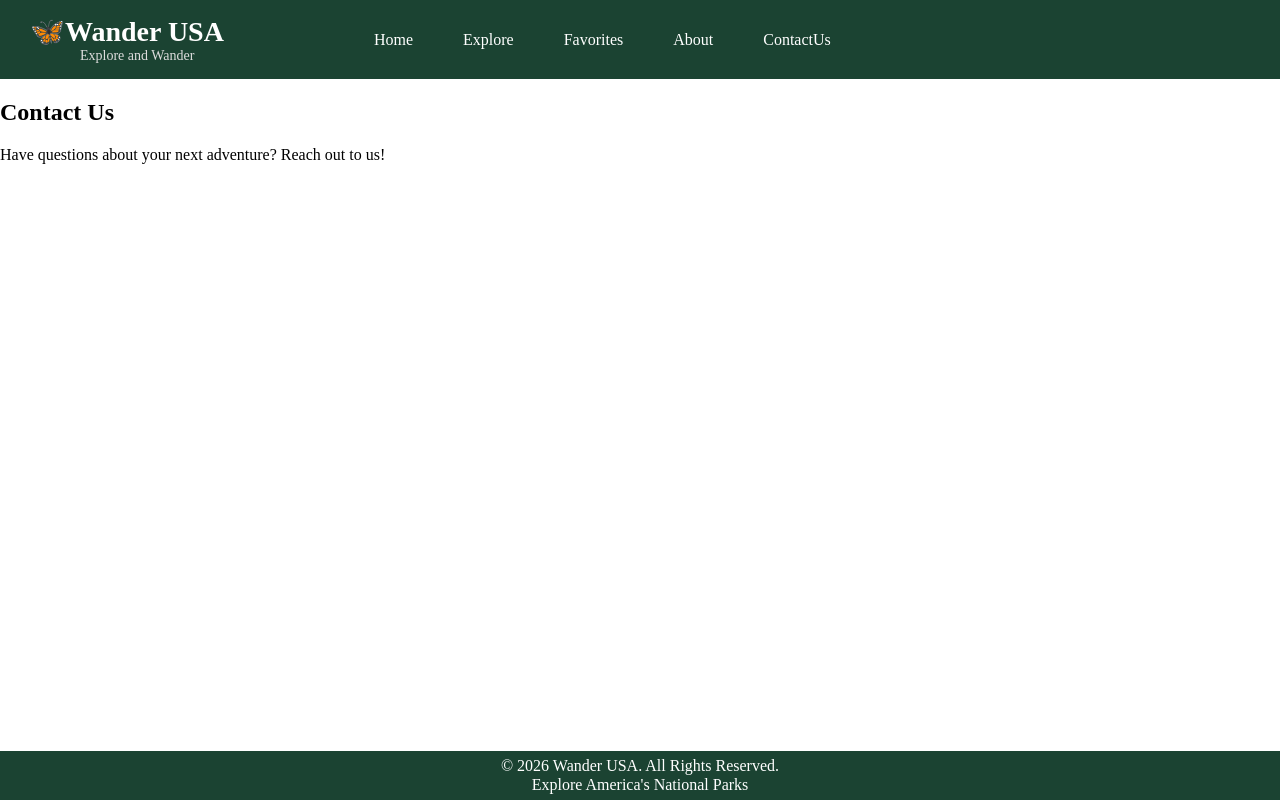
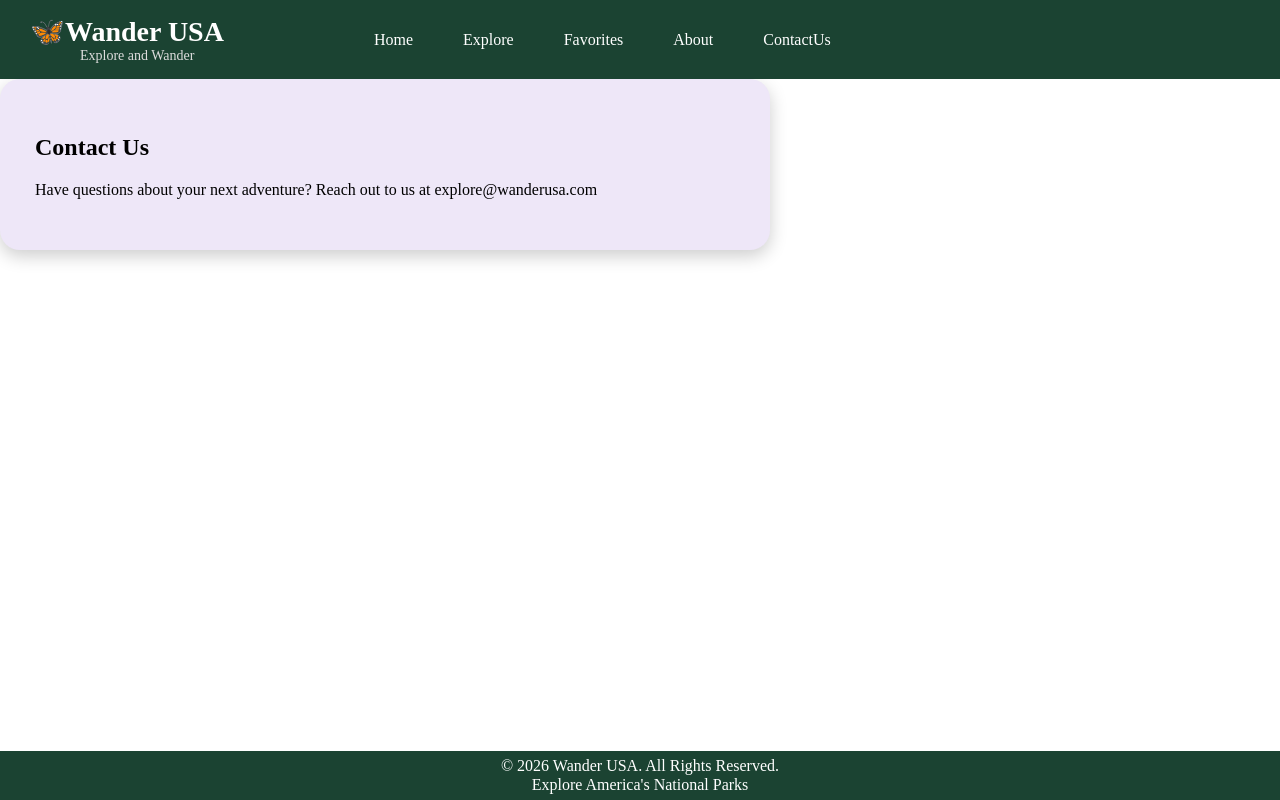
Before and after one commit to nsanthipriya999-wq/SBA-320H, a React (Vite) app: page /contactus in a window 1280 px wide. Built offline with nearby package versions, Linux system fonts and the light colour scheme; no server answers.

Commit message:
contact us

```diff
--- a/src/App.css
+++ b/src/App.css
@@ -277,7 +277,7 @@ background-color: #a8c3a0;
 
 }
 .about-card{
-background:#e5e1ec;
+background:#eee7f8;
   width: 700px;
   max-width: 90%;
   padding: 35px;
@@ -301,3 +301,11 @@ background:#e5e1ec;
 }
 
 /*------------------Contact Us Card-----------------------------------*/
+.contactus-card{
+  background:#eee7f8;
+  width: 700px;
+  max-width: 90%;
+  padding: 35px;
+  border-radius: 20px;
+  box-shadow: 0 6px 18px rgba(0,0,0,0.2);
+}
--- a/src/pages/Contactus.jsx
+++ b/src/pages/Contactus.jsx
@@ -3,10 +3,12 @@
 export default function Contactus()
 {
     return(
-        <div>
+        <div className="contactus-container">
+        <div className="contactus-card">
           <h2>Contact Us</h2>
-          <p>Have questions about your next adventure? Reach out to us!</p>
+          <p>Have questions about your next adventure?
+             Reach out to us at explore@wanderusa.com</p>
         </div>
-
+     </div>
     )
 }
```
